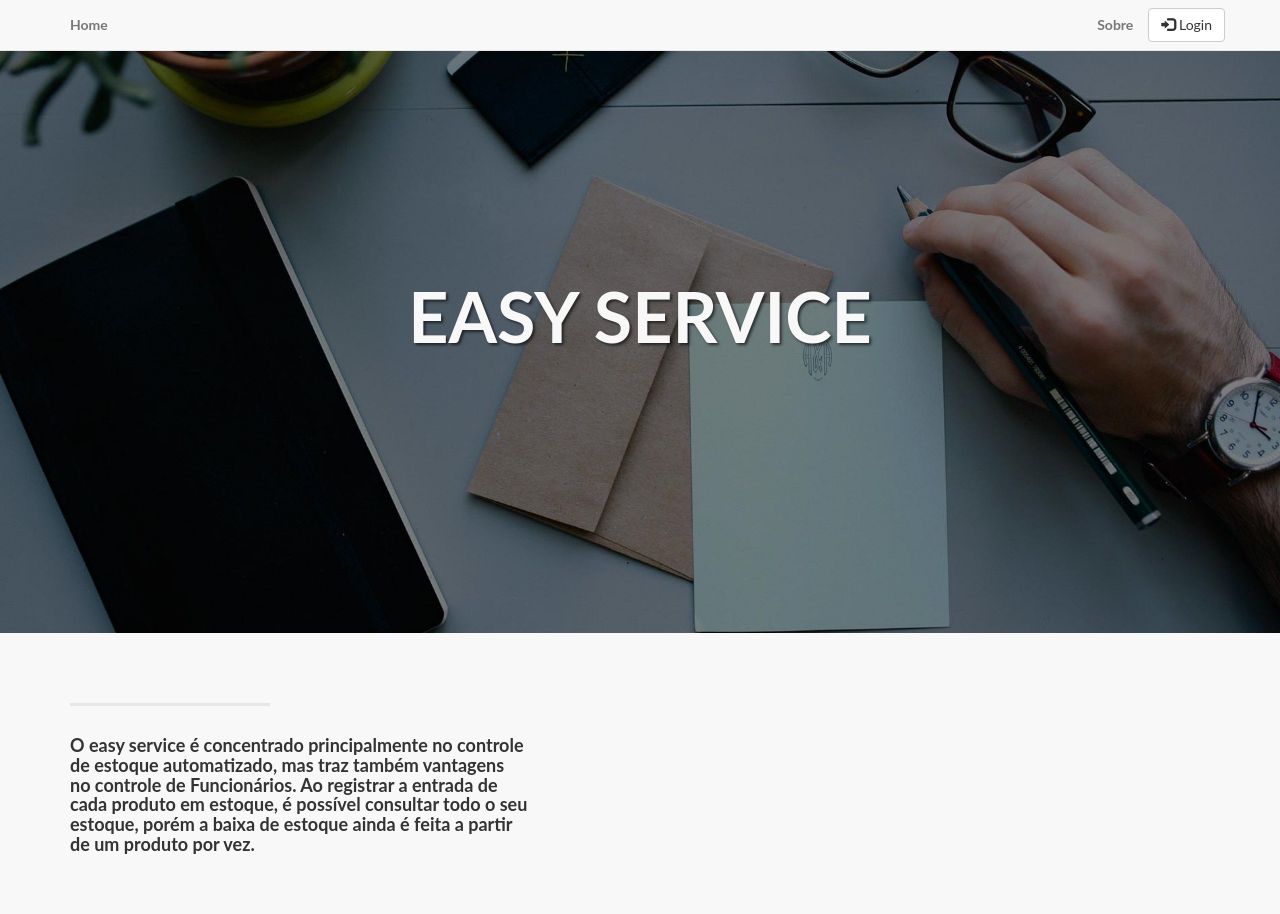
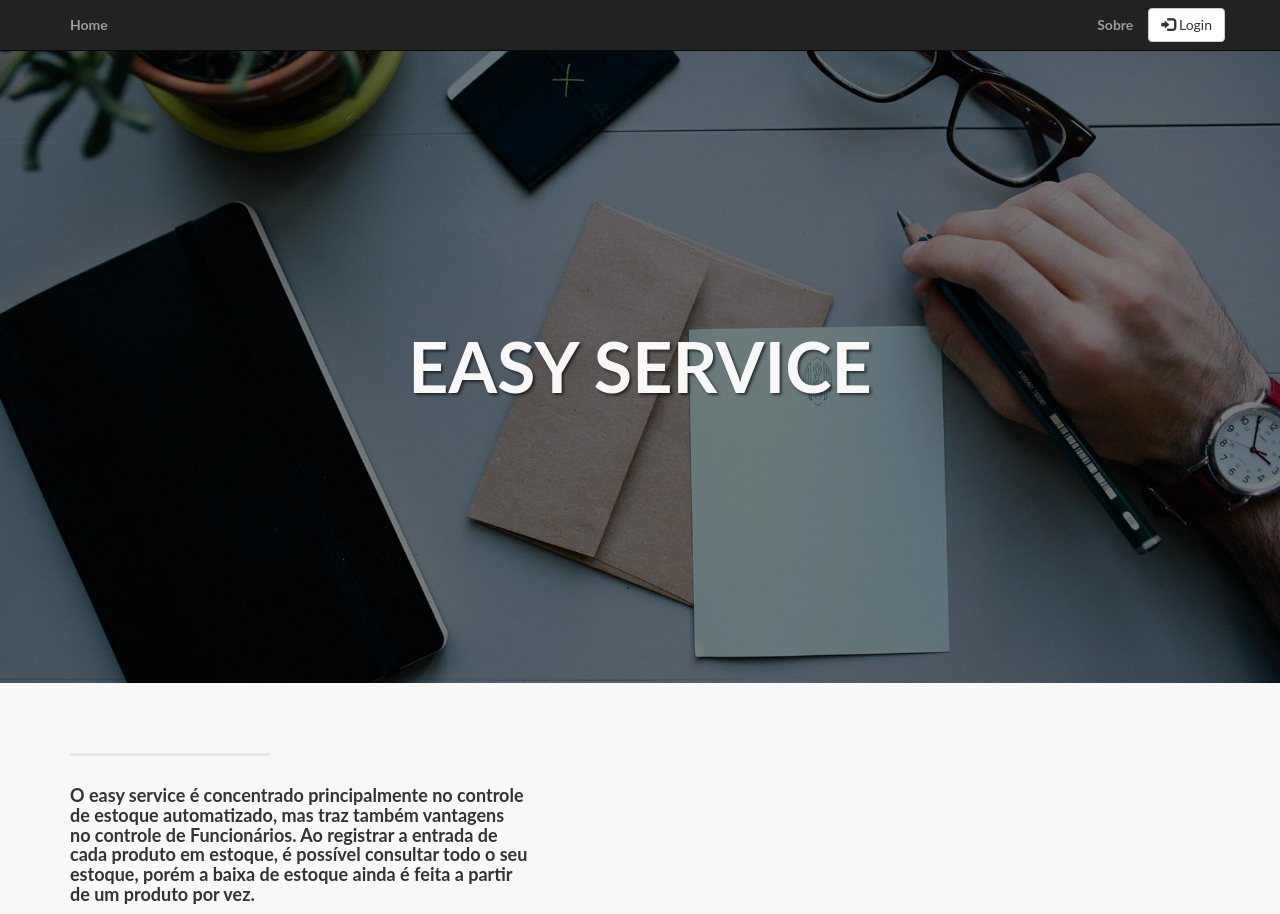
Before and after one commit to CaioGabrielAraujo/SistemaAutoma-oComercial, a Django app: page / in a window 1280 px wide. Shown: the top 914 px of the page. Run offline with Django 3.2, Linux system fonts and the light colour scheme; some libraries are stand-ins or nearby versions.

Commit message:
fixing some issues and navbar color

```diff
--- a/django_project/product/views.py
+++ b/django_project/product/views.py
@@ -52,6 +52,7 @@ def edit_product(request,product_id):
     else:
         form = Create_Product_Form(instance=product)
         return render(request, 'edit_products.html', {'form': form})
+
 
 @login_required
 def sell_product(request):
--- a/django_project/templates/base.html
+++ b/django_project/templates/base.html
@@ -37,7 +37,7 @@
 <body>
 
     <!-- Navigation -->
-    <nav class="navbar navbar-default navbar-fixed-top topnav" role="navigation">
+    <nav class="navbar navbar-inverse navbar-fixed-top topnav" role="navigation">
         <div class="container topnav">
             <!-- Brand and toggle get grouped for better mobile display -->
             <div class="navbar-header">
--- a/django_project/templates/index.html
+++ b/django_project/templates/index.html
@@ -10,7 +10,7 @@
 
 <a name="about"></a>
 <div class="intro-header">
-    <div class="container">
+    <div class="container" style="padding-top:50px">
 
         <div class="row">
             <div class="col-lg-12">
```
